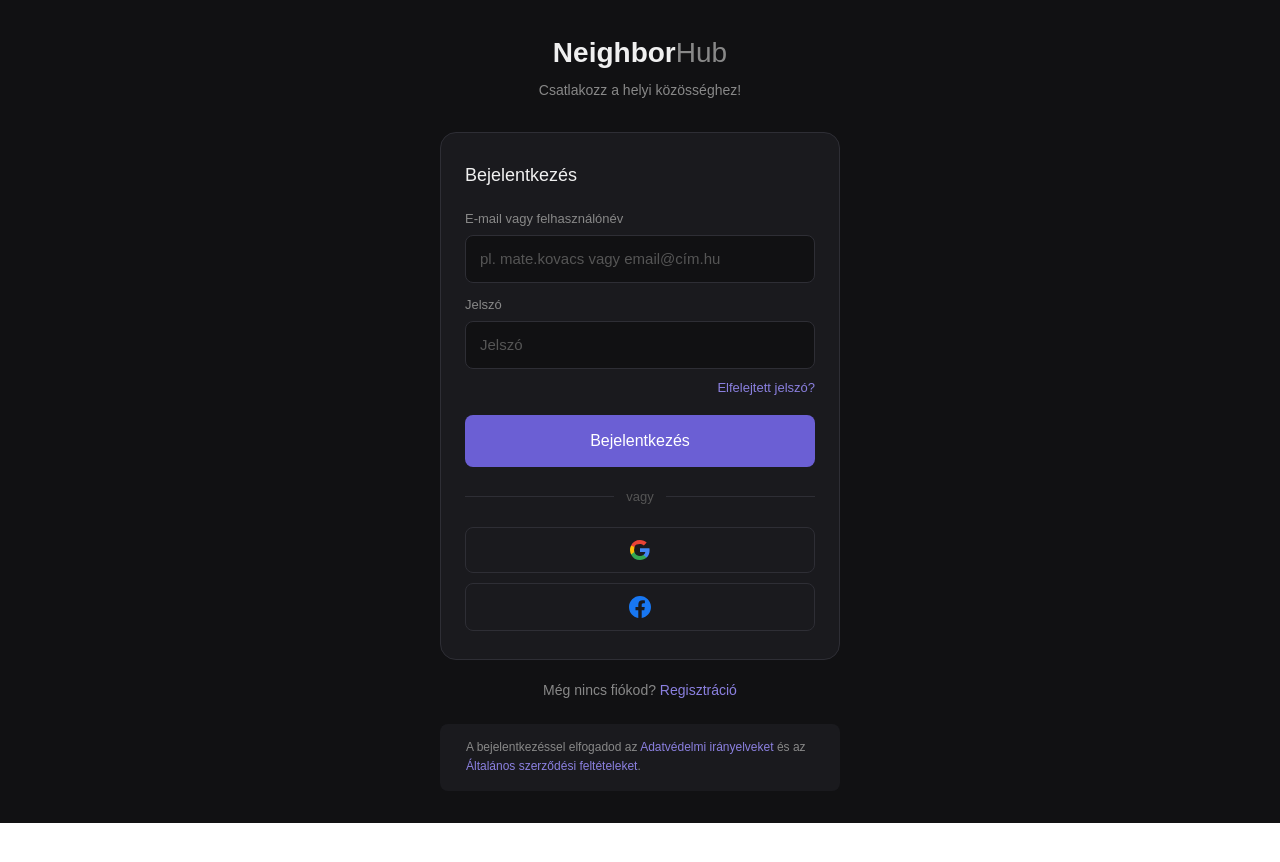
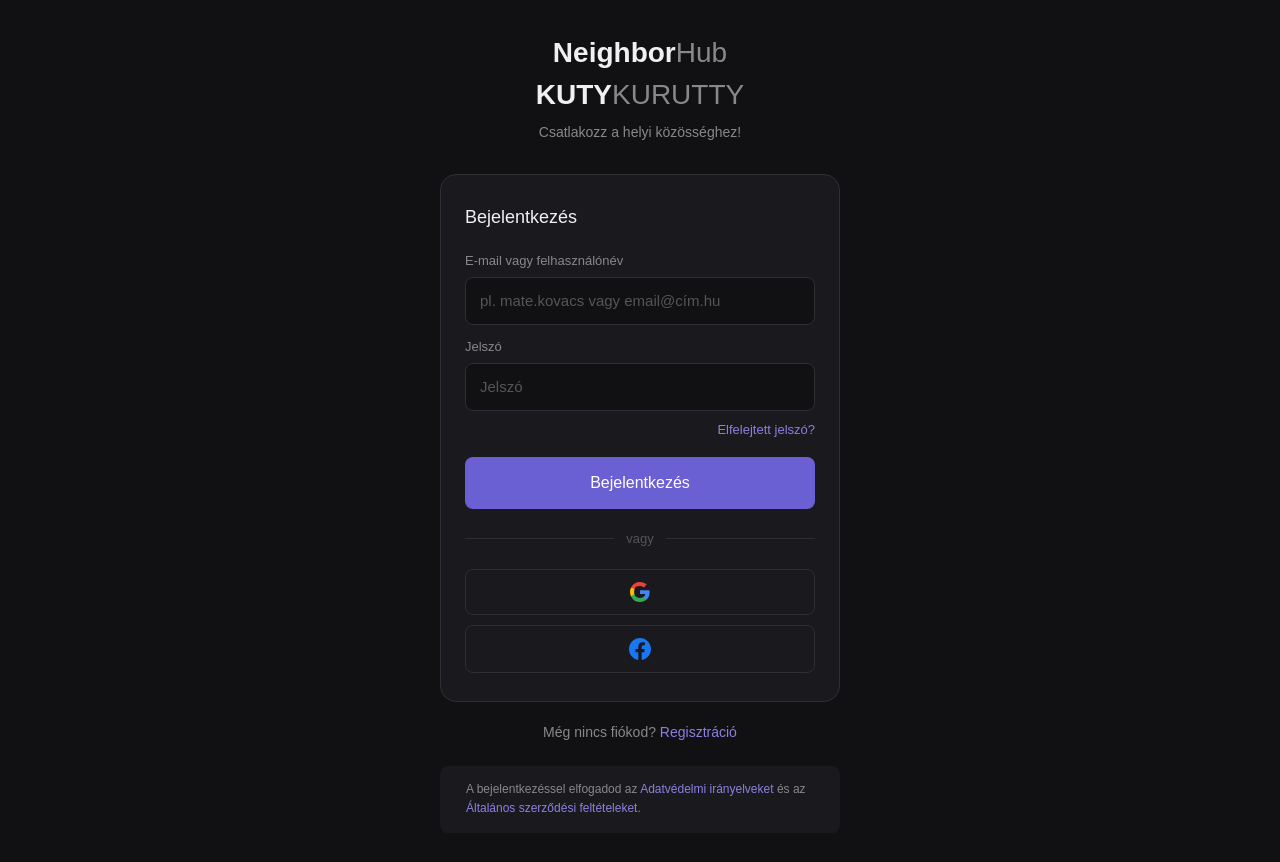
Before and after one commit to santa-mark-1/teszt, a Next.js app: page /login in a window 1280 px wide. Shown: the top 862 px of the page. Before the commit the page ends 823 px from the top, so only its background shows below. Built offline with nearby package versions, Linux system fonts and the light colour scheme.

Commit message:
cim valtoztatas

```diff
--- a/app/login/page.tsx
+++ b/app/login/page.tsx
@@ -12,6 +12,9 @@ export default function LoginPage() {
         <div className="text-center mb-8">
           <p className="text-[28px] font-bold text-[#f0f0f0]">
             Neighbor<span className="font-normal text-[#888]">Hub</span>
+          </p>
+          <p className="text-[28px] font-bold text-[#f0f0f0]">
+            KUTY<span className="font-normal text-[#888]">KURUTTY</span>
           </p>
           <p className="text-sm text-[#888] mt-1.5">Csatlakozz a helyi közösséghez!</p>
         </div>
```
